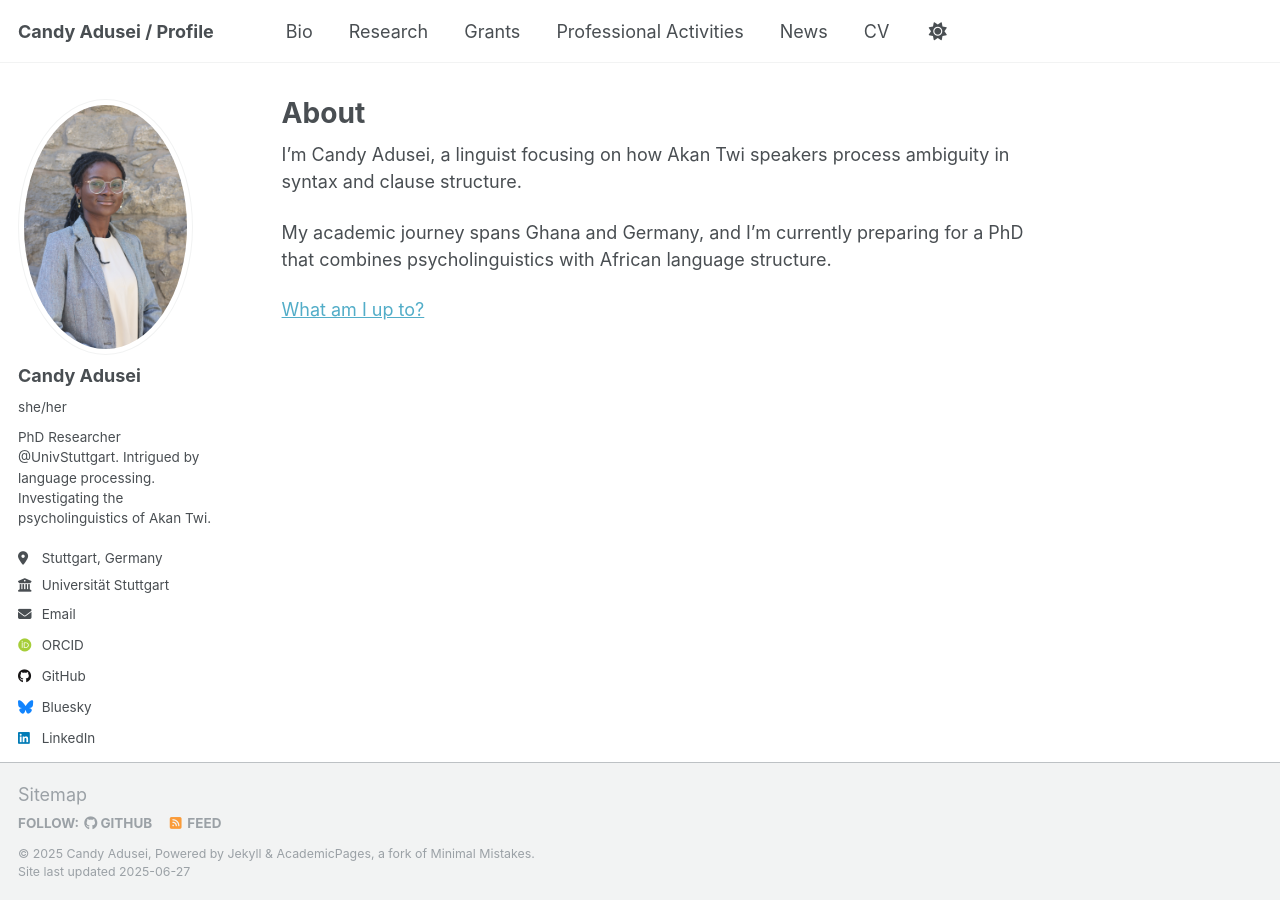
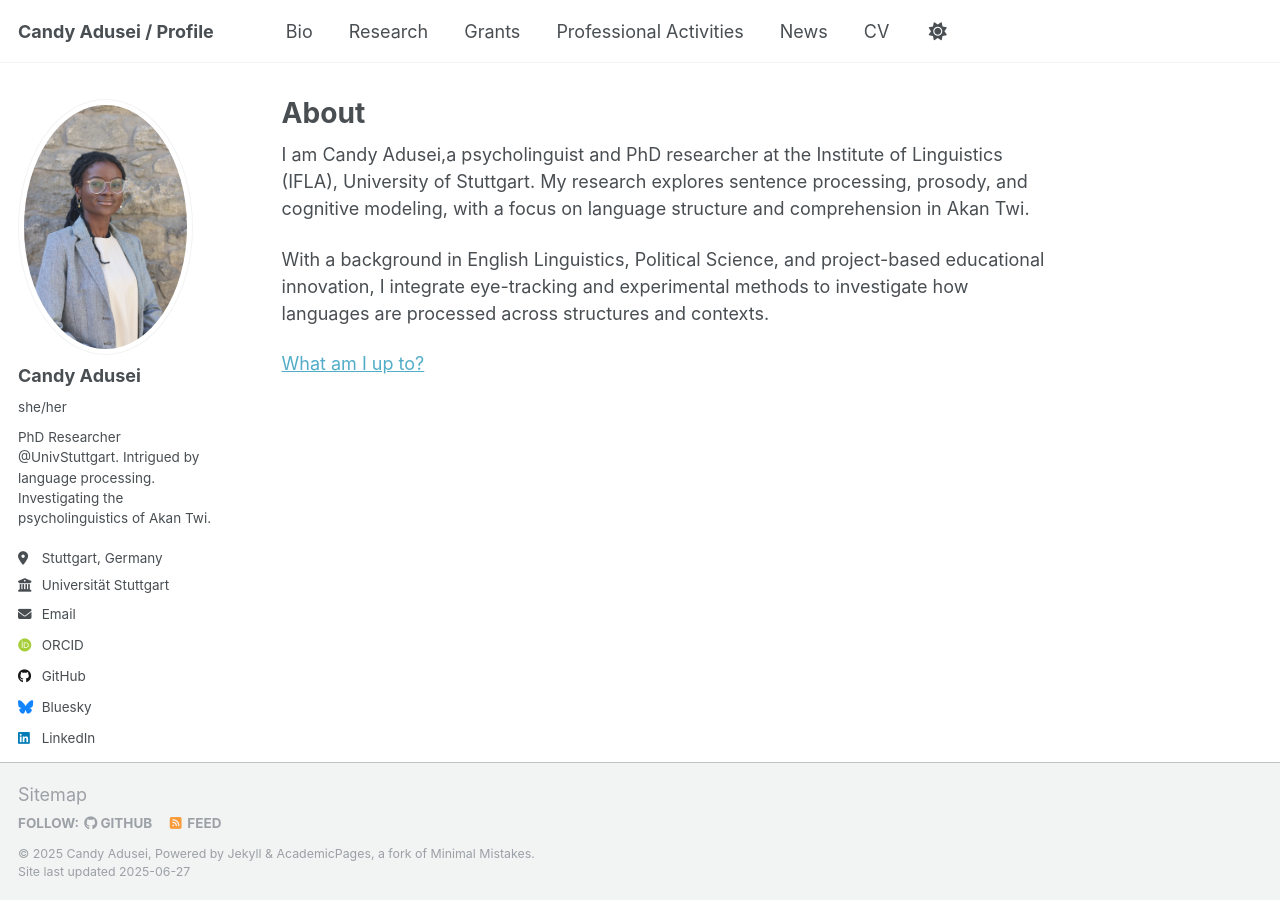
Before and after one commit to Candy-Adusei/candy-adusei.github.io, a Jekyll site: the page built from _pages/about.md, in a window 1280 px wide. Built offline with Jekyll 4.4.1, drawn with Linux system fonts in a browser that asks for light colours; some web fonts are replaced.

Commit message:
Update about.md

```diff
--- a/_pages/about.md
+++ b/_pages/about.md
@@ -9,8 +9,8 @@ author_profile: true
 
 <style> .archive { width: 80%; margin: 0 auto; float: none; padding-right: 0; } @media (min-width: 80em) { .archive { width: 70%; } } </style>
 
-I’m Candy Adusei, a linguist focusing on how Akan Twi speakers process ambiguity in syntax and clause structure.
+I am Candy Adusei,a psycholinguist and PhD researcher at the Institute of Linguistics (IFLA), University of Stuttgart. My research explores sentence processing, prosody, and cognitive modeling, with a focus on language structure and  comprehension in Akan Twi.
 
-My academic journey spans Ghana and Germany, and I’m currently preparing for a PhD that combines psycholinguistics with African language structure.
+With a background in English Linguistics, Political Science, and project-based educational innovation, I integrate eye-tracking and experimental methods to investigate how languages are processed across structures and contexts.
 
 [What am I up to?](https://github.tik.uni-stuttgart.de/ac147557)
```
